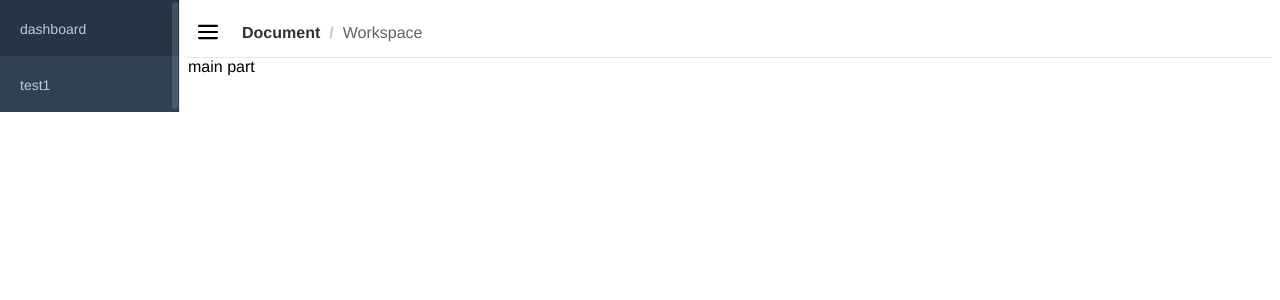
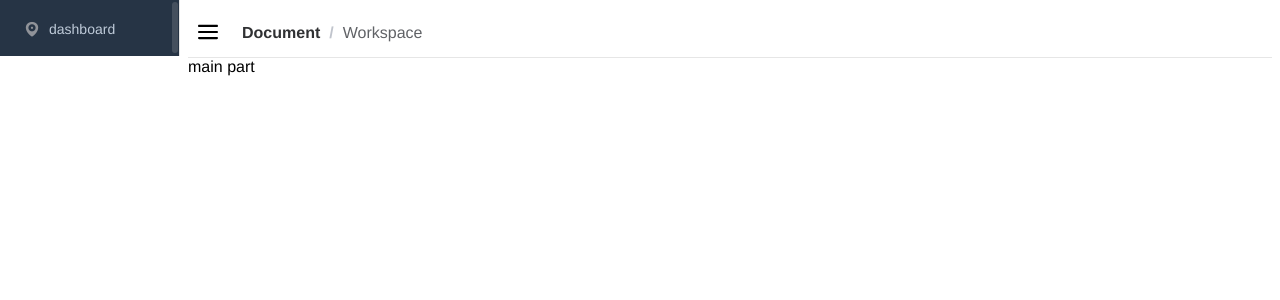
Before and after one commit to sayabc/admin-vue-element, a Vue app: page /#/dashboard in a window 1280 px wide. Shown: the top 300 px of the page. Built offline with nearby package versions, Linux system fonts and the light colour scheme.

Commit message:
计划更改结构 适应开发项目需求

```diff
--- a/src/router/index.js
+++ b/src/router/index.js
@@ -16,6 +16,7 @@ export const routersMap = [ // export stroe需要用到映射关系
       path: 'dashboard',
       component: () => import('@/views/dashboard/index'),
       name: 'dashboard',
+      meta: { title: 'dashboard', icon: 'location' },
     }],
   }, {
     path: '/test',
@@ -25,10 +26,12 @@ export const routersMap = [ // export stroe需要用到映射关系
       path: 'test/test1',
       component: () => import('@/views/test/test1'),
       name: 'test1',
+      meta: { title: 'dashboard', icon: 'menu' },
     }, {
       path: 'test/test2',
       component: () => import('@/views/test/test2'),
       name: 'test2',
+      meta: { title: 'dashboard', icon: 'setting' },
     }],
   },
 ];
--- a/src/styles/sidebar.scss
+++ b/src/styles/sidebar.scss
@@ -21,6 +21,13 @@
 .root_hide_slidebar {
   .sidebar_container {
     width: 36px !important;
+    .submenu_title_noDropdown {
+      padding-left: 10px !important;
+      position: relative;
+      .el-tooltip {
+        padding: 0 4px !important;
+      }
+    }
   }
   .main_container {
     margin-left: 36px !important;
--- a/src/views/layout/components/Sidebar/SidebarItems.vue
+++ b/src/views/layout/components/Sidebar/SidebarItems.vue
@@ -1,22 +1,35 @@
 <template>
   <div class="sidebar_item" v-if="item.children">
     <!-- 如果该条item没有子元素 -->
-    <router-link v-if="hasOneChild(item.children)" :to="item.children[0].path">
-      <el-menu-item :index="item.children[0].path">
+    <router-link v-if="hasOnlyOneChild(item.children)" :to="item.children[0].path">
+      <el-menu-item :index="item.children[0].path" class="submenu_title_noDropdown">
         <!-- <svg-icon :icon-class="dashboard"></svg-icon> -->
-        <span>{{ item.children[0].name }}</span>
+        <i :class="'el-icon-'+item.children[0].meta.icon"></i>
+        <span slot="title">{{ item.children[0].name }}</span>
       </el-menu-item>
     </router-link>
     <!-- 该条 item 有二级菜单 -->
+    <!-- <router-link v-else></router-link> -->
+
+
   </div>
 </template>
 
 <script>
 export default {
-  props: ['item'],
+  props: ['item', 'collapse'],
+  data() {
+    return {
+       isCollapse: true
+    }
+  },
   methods: {
-    hasOneChild(ic) {
-      return true
+    hasOnlyOneChild(ic) {
+      if (ic.length === 1) {
+        return true
+      } else {
+        return false
+      }
     }
   }
 }
--- a/src/views/layout/components/Sidebar/index.vue
+++ b/src/views/layout/components/Sidebar/index.vue
@@ -32,6 +32,6 @@ export default {
     isCollapse() {
       return !this.sidebar.open;
     },
-  }
+  },
 };
 </script>
```
